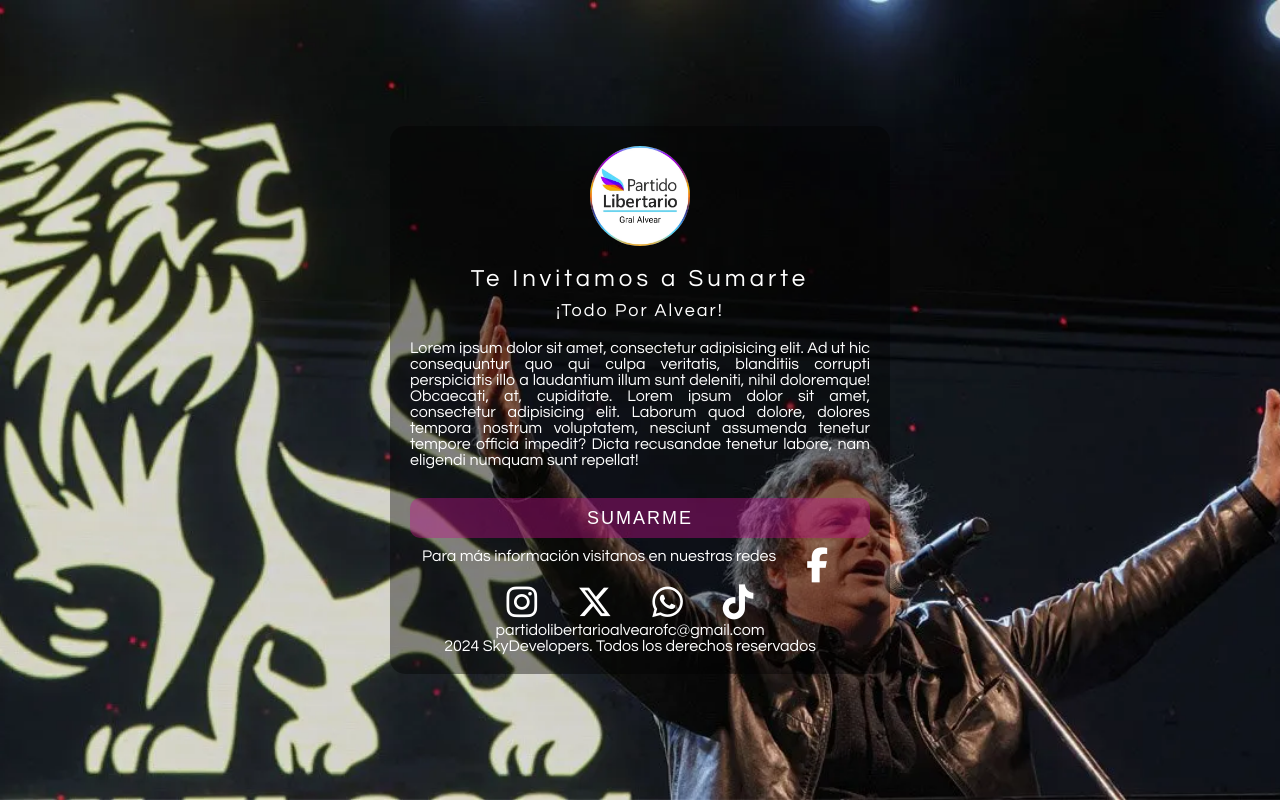
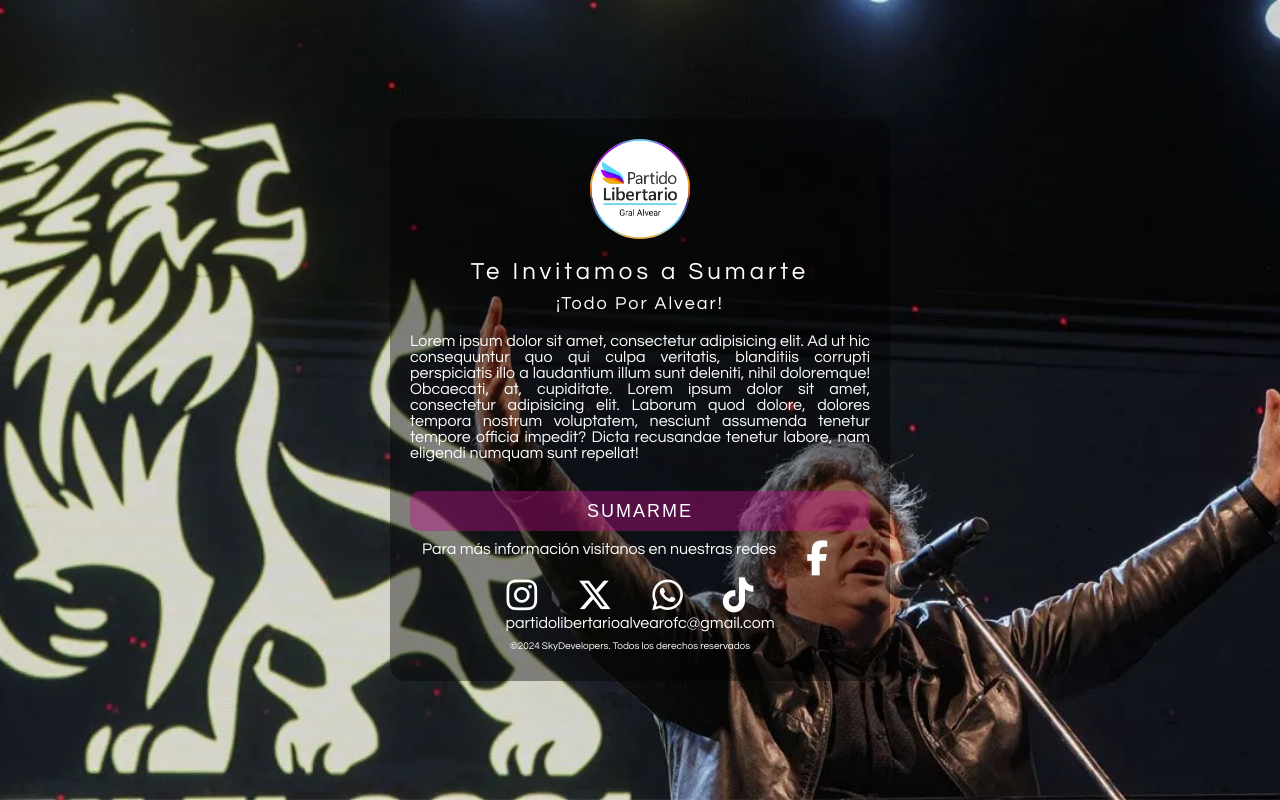
Before and after one commit to PartidoLibertarioAlvear/PartidoLibertarioAlvear.github.io, a plain HTML site: page index.html in a window 1280 px wide. Drawn offline with Linux system fonts and the light colour scheme.

Commit message:
Add files via upload

```diff
--- a/index.html
+++ b/index.html
@@ -17,14 +17,14 @@
     <p>Lorem ipsum dolor sit amet, consectetur adipisicing elit. Ad ut hic consequuntur quo qui culpa veritatis, blanditiis corrupti perspiciatis illo a laudantium illum sunt deleniti, nihil doloremque! Obcaecati, at, cupiditate. Lorem ipsum dolor sit amet, consectetur adipisicing elit. Laborum quod dolore, dolores tempora nostrum voluptatem, nesciunt assumenda tenetur tempore officia impedit? Dicta recusandae tenetur labore, nam eligendi numquam sunt repellat!</p>
     <button class="afiliate-btn" onclick="window.location.href='formulario.html'">SUMARME</button>
     <ul>
-      <li>Para más información visitanos en nuestras redes</li>
+      <li class="h1li">Para más información visitanos en nuestras redes</li>
       <li><a href="https://www.facebook.com/profile.php?id=100085233797268"><i class="fa fa-facebook" aria-hidden="true"></i></a></li>
       <li><a href="https://www.instagram.com/partidolibertarioalvear?igshid=MmZ3MWJlY2t3czV3"><i class="fa fa-instagram" aria-hidden="true"></i></i></a></li>
       <li><a href="#"><i class="fa-brands fa-x-twitter"></i></a></li>
       <li><a href="https://w.app/yJ57BH"><i class="fa fa-whatsapp" aria-hidden="true"></i></i></i></a></li>
       <li><a href="https://www.tiktok.com/@partidolibertarioalvear?_t=8rZ73uf6xya&_r=1"><i class="fa-brands fa-tiktok"></i></a></li>
-      <li>partidolibertarioalvearofc@gmail.com</li>
-      <li>2024 SkyDevelopers. Todos los derechos reservados</li>
+      <l class="h1li">partidolibertarioalvearofc@gmail.com</li>
+      <li class="h2li">©2024 SkyDevelopers. Todos los derechos reservados</li>
     </ul>
   </section>
 </body>
--- a/style.css
+++ b/style.css
@@ -77,6 +77,12 @@ body {
   transition: all .5s ease-in-out;
 }
 
+.h2li {
+  color: white;
+  font-size: 10px;
+  padding: 10px;
+}
+
 .afiliate-btn {
   width: 100%;
   height: 40px;
```
